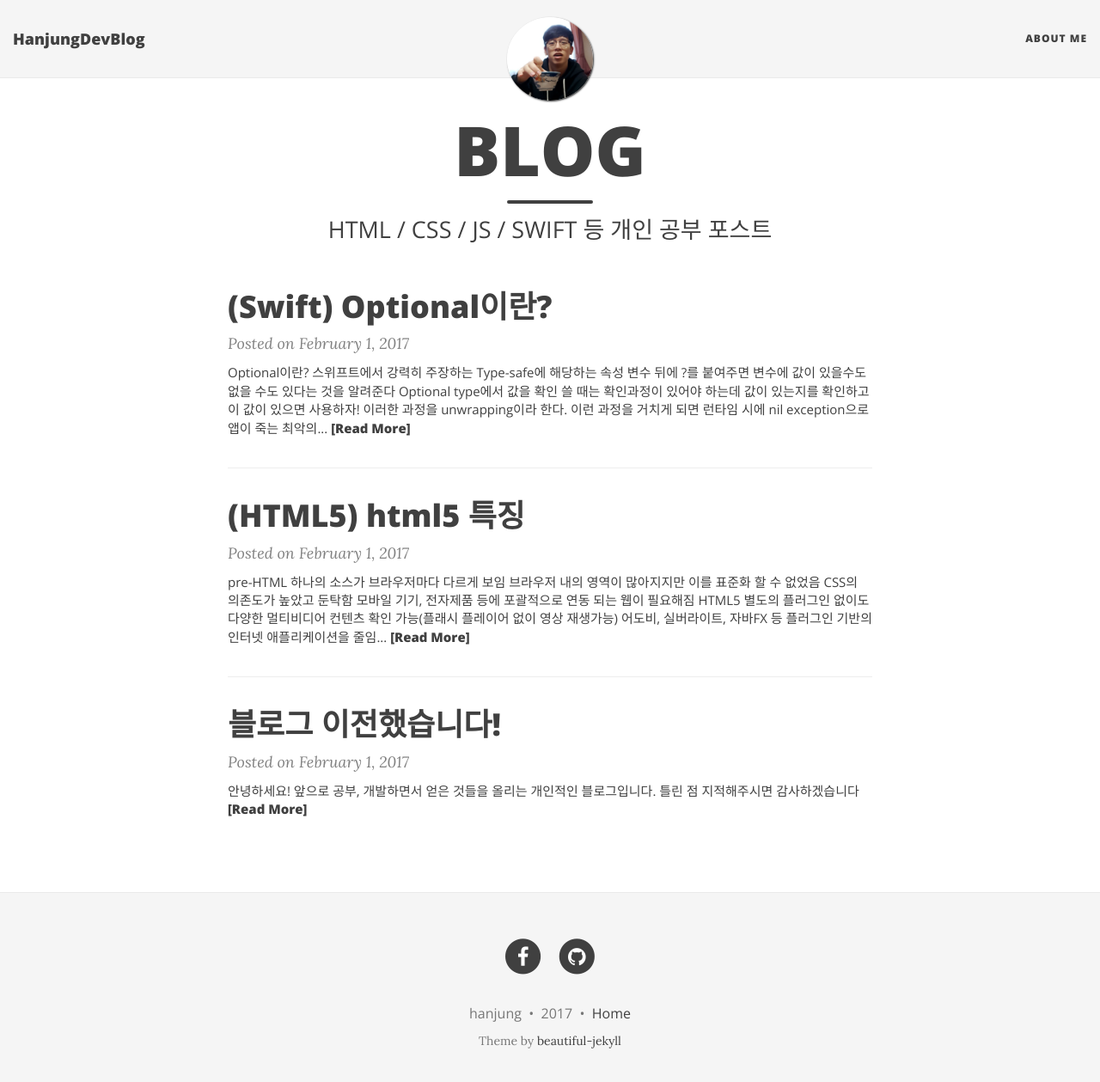
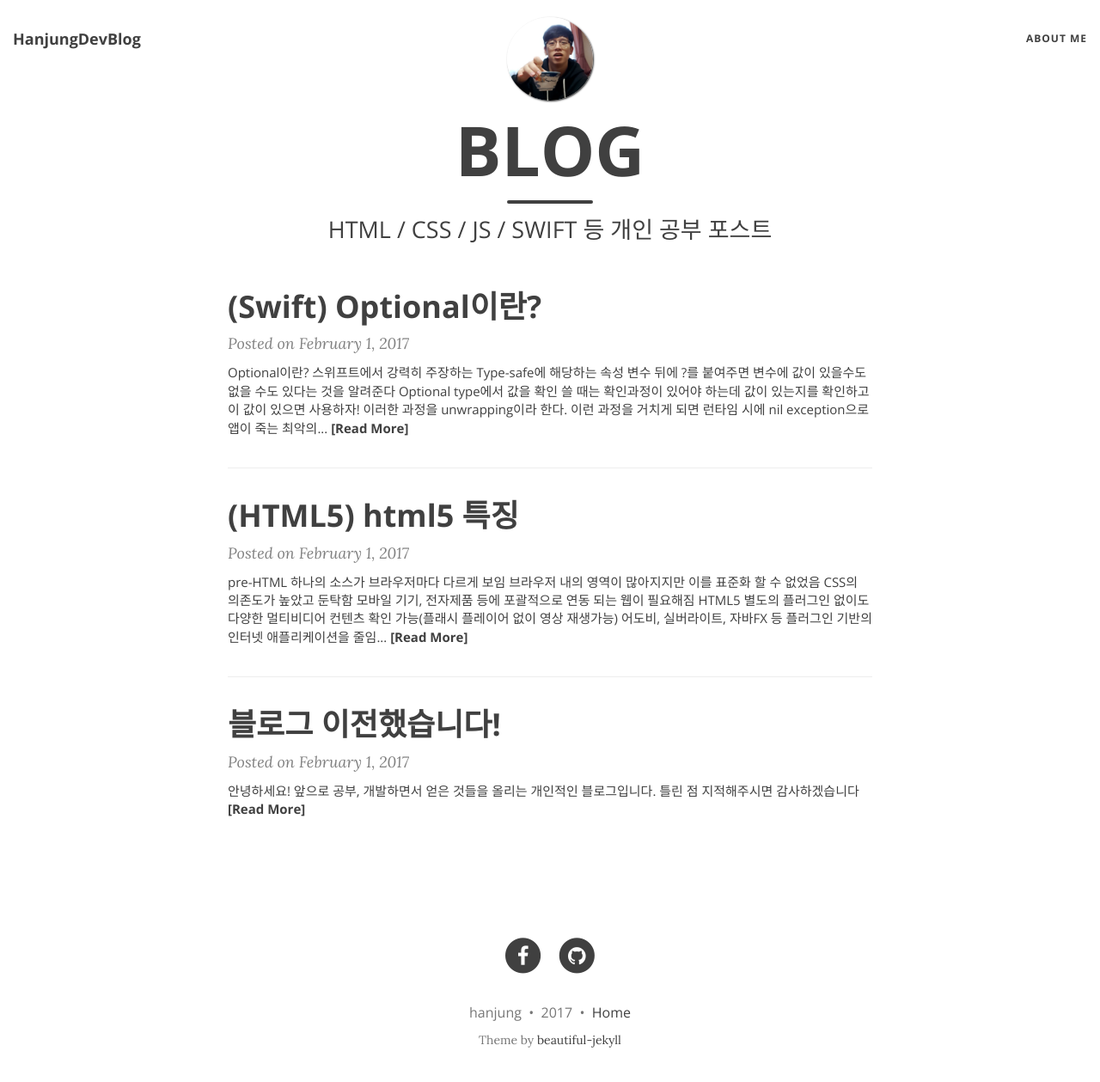
Before and after one commit to hanjungv/hanjungv.github.io, a Jekyll site: the page built from index.html, in a window 1280 px wide and 1272 px high. Shown: the top 1259 px of the window at 86% size. Built offline with Jekyll 4.4.1, drawn with Linux system fonts in a browser that asks for light colours; nearby versions of some CDN libraries; the list of posts is cut into pages by our own code.

Commit message:
nav bar, footer design change

```diff
--- a/_includes/footer-minimal.html
+++ b/_includes/footer-minimal.html
@@ -1,4 +1,4 @@
-<footer class="footer-min">
+<footer class="footer-min" style = 'background-color:white; border:none;'>
   <div class="text-muted">
 	{{ site.author.name }}
 	&nbsp;&nbsp;&bull;&nbsp;&nbsp;
--- a/_includes/footer.html
+++ b/_includes/footer.html
@@ -1,4 +1,4 @@
-<footer>
+<footer style = 'background-color:white; border:none;'>
   <div class="container beautiful-jekyll-footer">
     <div class="row">
       <div class="col-lg-8 col-lg-offset-2 col-md-10 col-md-offset-1">
--- a/_includes/header.html
+++ b/_includes/header.html
@@ -18,7 +18,7 @@
   ></div>
 {% endif %}
 
-<header class="header-section {% if page.bigimg %}has-img{% endif %}">
+<header class="header-section {% if page.bigimg %}has-img{% endif %}" style = 'background-color:white; border:none;'>
 {% if page.bigimg %}
 <div class="big-img intro-header">
   <div class="container">
--- a/_includes/nav.html
+++ b/_includes/nav.html
@@ -1,4 +1,4 @@
-<nav class="navbar navbar-default navbar-fixed-top navbar-custom">
+<nav class="navbar navbar-default navbar-fixed-top navbar-custom" style = 'background-color:white; border:none;'>
   <div class="container-fluid">
     <div class="navbar-header">
       <button type="button" class="navbar-toggle" data-toggle="collapse" data-target="#main-navbar">
--- a/css/main.css
+++ b/css/main.css
@@ -19,7 +19,7 @@ p a {
 }
 h1,h2,h3,h4,h5,h6 {
   font-family: 'Open Sans', 'Helvetica Neue', Helvetica, Arial, sans-serif;
-  font-weight: 800;
+  font-weight: 700;
 }
 a {
   color: #008AFF;
@@ -110,7 +110,7 @@ img {
 
 .navbar-custom .navbar-brand,
 .navbar-custom .nav li a {
-  font-weight: 800;
+  font-weight: 700;
   color: #404040;
 }
 
@@ -363,7 +363,7 @@ footer .theme-by {
   width: 192px;
 }
 .post-preview .post-read-more {
-  font-weight: 800;
+  font-weight: 700;
 }
 
 @media only screen and (min-width: 768px) {
@@ -570,7 +570,7 @@ footer .theme-by {
   font-family: 'Open Sans', 'Helvetica Neue', Helvetica, Arial, sans-serif;
   text-transform: uppercase;
   font-size: 14px;
-  font-weight: 800;
+  font-weight: 700;
   letter-spacing: 1px;
   padding: 10px 5px;
   background: #FFF;
```
